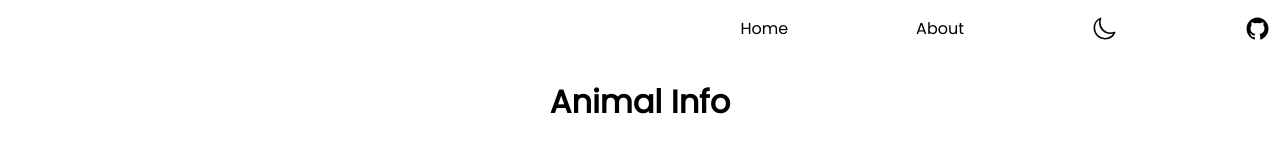
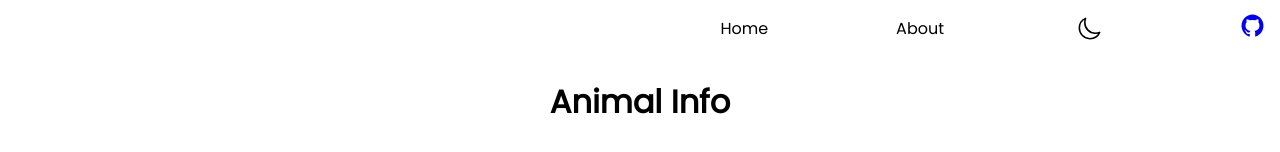
Before and after one commit to Lensco825/animal-info-website, a React (Create React App) app: page / in a window 1280 px wide. Both pictures are taken after a click on the element "Home". Shown: the top 152 px of the page. Built offline with nearby package versions, Linux system fonts and the light colour scheme; a web font is replaced by a local one.

Commit message:
Added Nav hover effects and added github link

```diff
--- a/src/App.js
+++ b/src/App.js
@@ -8,15 +8,17 @@ var images = {
 }
 
 
+
 function App() {
   return (
     <div className="App">
       <nav>
         <p>Home</p>
         <p>About</p>
-        <ion-icon name="moon-outline" className='darkToggle'></ion-icon>
-        <ion-icon name="logo-github"></ion-icon>
+        <ion-icon name="moon-outline" className='Toggle'></ion-icon>
+        <a href="https://github.com/Lensco825/animal-info-website"><ion-icon name="logo-github"></ion-icon></a>
       </nav>
+      <main>
       <h1>Animal Info</h1>
       <h2>Learn more about some of these animals!</h2>
     <div className="AnimalSelection">
@@ -27,6 +29,7 @@ function App() {
      <div className="dolphins"><img src={images.dolphin} alt='dolphin'></img></div>
      <div className="cats"><img src={images.cat} alt='cat'></img></div>
     </div>
+    </main>
     </div>
   );
 }
--- a/src/index.css
+++ b/src/index.css
@@ -68,3 +68,42 @@ img:hover {
   color: white;
   background-color: black;
 }
+
+ion-icon {
+  padding: 5px;
+  border-radius: 4px;
+  transition: 0.2s;
+}
+
+ion-icon:hover {
+  background-color: black;
+  color: white;
+}
+
+p {
+  position: relative;
+}
+
+
+p::after {
+  content: ' ';
+position: absolute;
+ left: 0;
+ top: 22px;
+  width: 100%;
+  height: 3px;
+  background-color: black;
+  border-radius: 2px;
+  transform: scaleX(0);
+  transition: transform 0.2s;
+  transform-origin: right;
+}
+
+p:hover::after {
+  transform-origin: left;
+  transform: scaleX(1);
+}
+
+a:visited {
+  color: black;
+}
```
